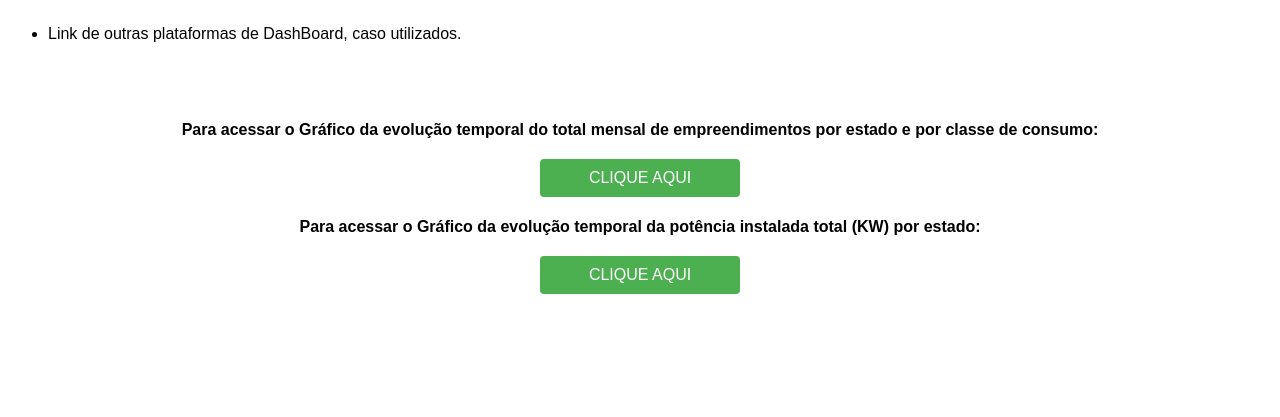
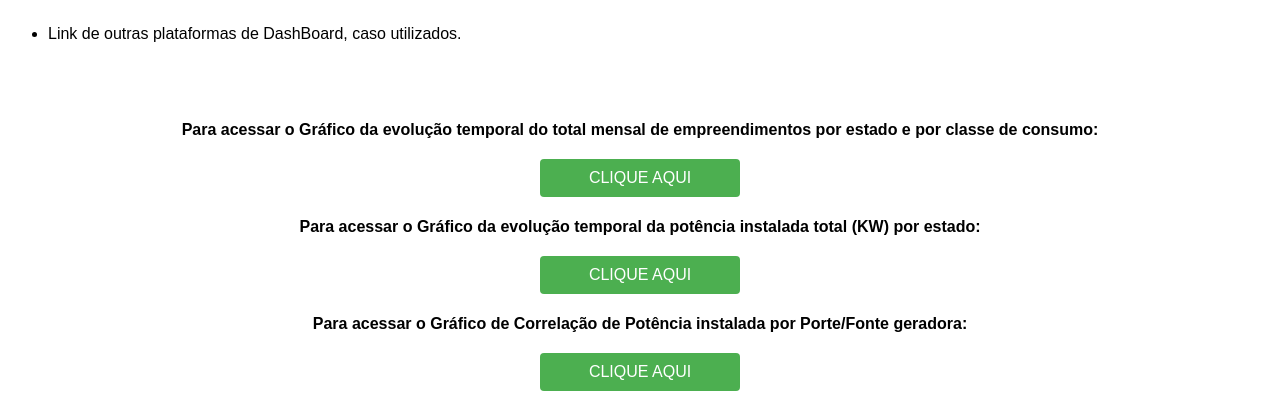
Before and after one commit to ped-alm2709/api_aneel, a Flask app: template templates/index.html in a window 1280 px wide. Shown: the part 1323-1740 px from the top of the page. Before the commit the page ends 1617 px from the top, so only its background shows below. Run offline with Flask 3, Linux system fonts and the light colour scheme; the template is opened without the code that fills it, so the values that code supplies are empty.

Commit message:
Inclusão do botão para acessar ao terceiro gráfico na página inicial

```diff
--- a/templates/index.html
+++ b/templates/index.html
@@ -107,6 +107,17 @@
                 });
             </script>
         </div>
+        <div>
+            <h4>Para acessar o Gráfico de Correlação de Potência instalada por Porte/Fonte geradora:</h4>
+            <button id="btnDados5" class="button">CLIQUE AQUI</button>
+            <script>
+                $(document).ready(function() {
+                  $('#btnDados5').click(function() {
+                    window.location.href = "/grafico3.html";
+                  });
+                });
+            </script>
+        </div>
     </div>
     <br>
 </body>
```
